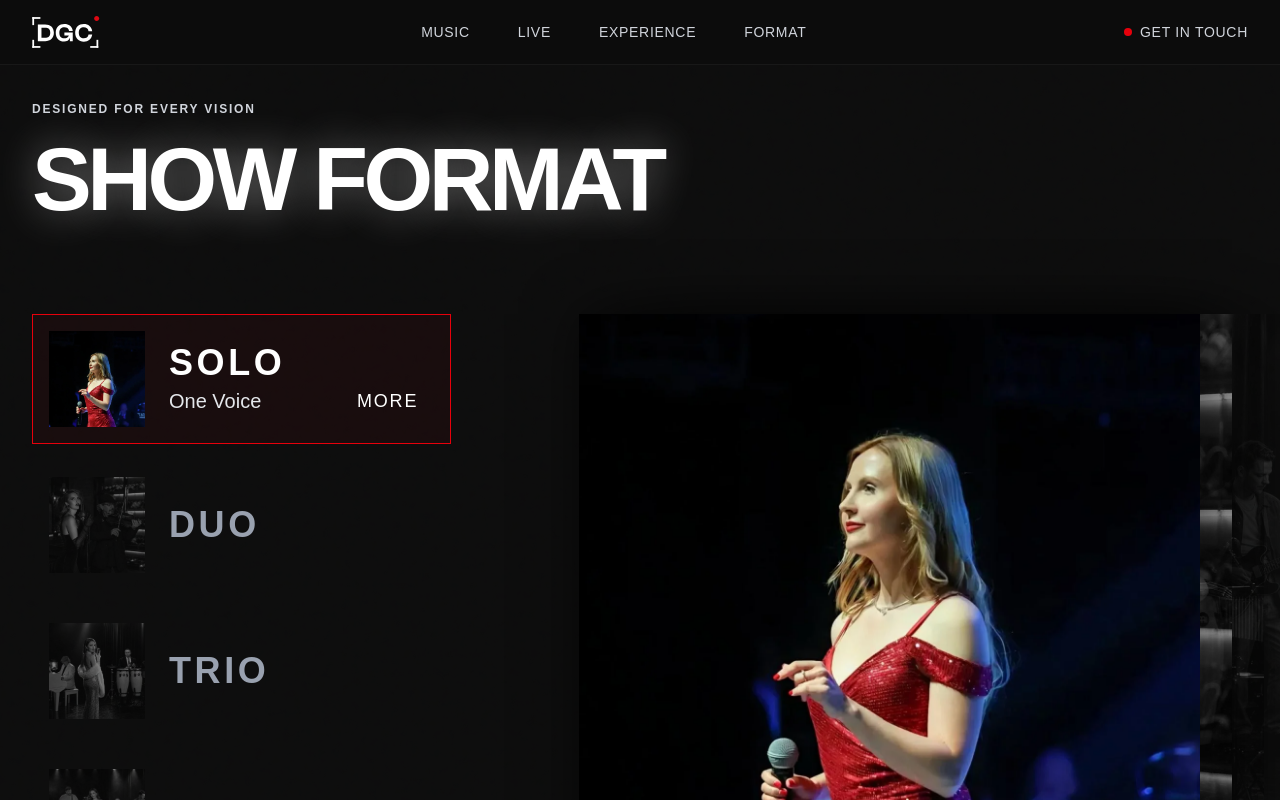
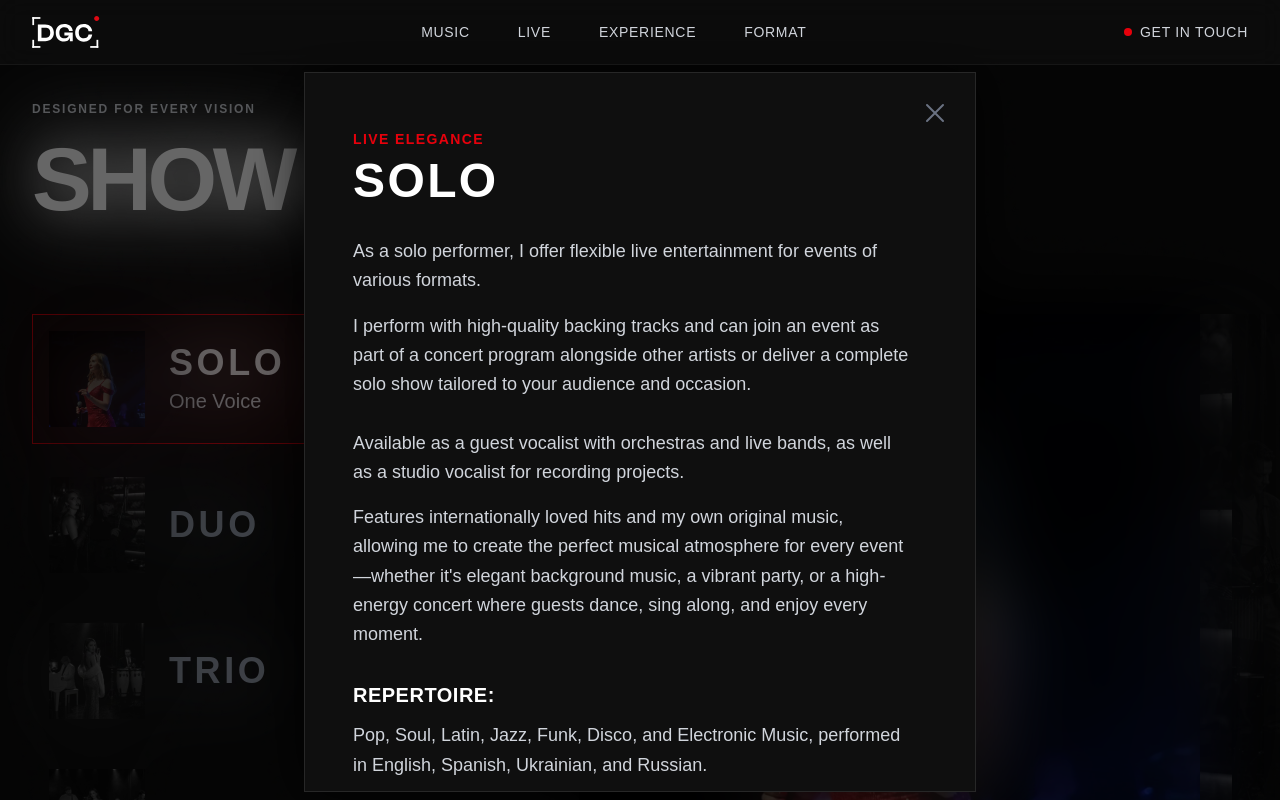
Before and after one commit to shahovatania-singer/shahova-web, a Next.js app: page / in a window 1280 px wide. Both pictures are taken after a click on the button "MORE". Shown: the part 4015-4815 px from the top of the page. Built offline with nearby package versions, Linux system fonts and the light colour scheme.

Commit message:
add MORE functional

```diff
--- a/src/components/Experience.tsx
+++ b/src/components/Experience.tsx
@@ -27,7 +27,7 @@ export default function Experience() {
           {/* Third Layer */}
           <div className="absolute top-0 bottom-0 w-full translate-x-[32px] z-0 overflow-hidden border-l-[4px] border-[#0d0d0d]">
             <img
-              src="https://images.unsplash.com/photo-1601506521937-0121a7fc2a6b?q=80&w=2071&auto=format&fit=crop"
+              src="/image/Experience.webp"
               alt=""
               className="w-full h-full object-cover opacity-60 mix-blend-luminosity grayscale"
             />
@@ -36,7 +36,7 @@ export default function Experience() {
           {/* Second Layer */}
           <div className="absolute top-0 bottom-0 w-full translate-x-[16px] z-10 overflow-hidden border-l-[4px] border-[#0d0d0d]">
             <img
-              src="https://images.unsplash.com/photo-1601506521937-0121a7fc2a6b?q=80&w=2071&auto=format&fit=crop"
+              src="/image/Experience.webp"
               alt=""
               className="w-full h-full object-cover opacity-80 mix-blend-luminosity grayscale"
             />
@@ -45,7 +45,7 @@ export default function Experience() {
           {/* Main Image */}
           <div className="relative z-20 w-full aspect-[16/10] bg-zinc-900 overflow-hidden shadow-[0px_0px_50px_rgba(0,0,0,0.5)]">
             <img
-              src="https://images.unsplash.com/photo-1601506521937-0121a7fc2a6b?q=80&w=2071&auto=format&fit=crop"
+              src="/image/Experience.webp"
               alt="Cameraman in action"
               className="w-full h-full object-cover"
             />
--- a/src/components/Format.tsx
+++ b/src/components/Format.tsx
@@ -1,7 +1,7 @@
 "use client";
 
-import React, { useState } from "react";
-import { motion } from "framer-motion";
+import React, { useState, useEffect } from "react";
+import { motion, AnimatePresence } from "framer-motion";
 
 const FORMATS = [
   {
@@ -10,6 +10,21 @@ const FORMATS = [
     subtitle: "One Voice",
     thumbnail: "/image/Solo.webp",
     mainImage: "/image/Solo.webp",
+    details: (
+      <>
+        <p className="text-red-600 uppercase tracking-widest text-sm font-semibold mb-2">Live Elegance</p>
+        <h3 className="text-4xl md:text-5xl font-black text-white mb-8 tracking-wider">SOLO</h3>
+        <p className="mb-4 text-gray-300 leading-relaxed text-lg">As a solo performer, I offer flexible live entertainment for events of various formats.</p>
+        <p className="mb-4 text-gray-300 leading-relaxed text-lg">I perform with high-quality backing tracks and can join an event as part of a concert program alongside other artists or deliver a complete solo show tailored to your audience and occasion.<br/><br/>Available as a guest vocalist with orchestras and live bands, as well as a studio vocalist for recording projects.</p>
+        <p className="mb-8 text-gray-300 leading-relaxed text-lg">Features internationally loved hits and my own original music, allowing me to create the perfect musical atmosphere for every event—whether it's elegant background music, a vibrant party, or a high-energy concert where guests dance, sing along, and enjoy every moment.</p>
+
+        <h4 className="text-white font-bold text-xl mb-3 uppercase tracking-wide">Repertoire:</h4>
+        <p className="mb-8 text-gray-300 leading-relaxed text-lg">Pop, Soul, Latin, Jazz, Funk, Disco, and Electronic Music, performed in English, Spanish, Ukrainian, and Russian.</p>
+
+        <h4 className="text-white font-bold text-xl mb-3 uppercase tracking-wide">I perform at:</h4>
+        <p className="text-gray-300 leading-relaxed text-lg">corporate events, weddings, gala dinners, restaurants, hotels, festivals, holiday celebrations, private parties etc.</p>
+      </>
+    )
   },
   {
     id: "duo",
@@ -17,6 +32,19 @@ const FORMATS = [
     subtitle: "Vocals & Violin",
     thumbnail: "/image/Duo.webp",
     mainImage: "/image/Duo.webp",
+    details: (
+      <>
+        <p className="text-red-600 uppercase tracking-widest text-sm font-semibold mb-2">Duo Performance — Vocal + Violin</p>
+        <h3 className="text-4xl md:text-5xl font-black text-white mb-8 tracking-wider">DUO</h3>
+        <p className="mb-8 text-gray-300 leading-relaxed text-lg">Our duo combines live vocals with high-quality music arrangements and the beautiful sound of the violin, creating a stylish, elegant, and welcoming atmosphere for your guests.</p>
+
+        <h4 className="text-white font-bold text-xl mb-3 uppercase tracking-wide">Our repertoire includes:</h4>
+        <p className="mb-8 text-gray-300 leading-relaxed text-lg">Jazz, Soul, Pop, Lounge, Latino, and internationally loved classics, carefully selected to complement the atmosphere while making every event feel memorable and unique.</p>
+
+        <h4 className="text-white font-bold text-xl mb-3 uppercase tracking-wide">This format is perfect for:</h4>
+        <p className="text-gray-300 leading-relaxed text-lg">wedding receptions and guest welcomes, cocktail hours, wine evenings, lounge cafés, fine dining restaurants, museums, art galleries, private celebrations, corporate events, hotel lounges, boutique venues, and other sophisticated occasions.</p>
+      </>
+    )
   },
   {
     id: "trio",
@@ -24,6 +52,19 @@ const FORMATS = [
     subtitle: "Vocals & Percussion",
     thumbnail: "/image/Trio.webp",
     mainImage: "/image/Trio.webp",
+    details: (
+      <>
+        <p className="text-red-600 uppercase tracking-widest text-sm font-semibold mb-2">Trio — Vocal, Piano, Violin & Percussion</p>
+        <h3 className="text-4xl md:text-5xl font-black text-white mb-8 tracking-wider">TRIO</h3>
+        <p className="mb-8 text-gray-300 leading-relaxed text-lg">Golden notes Trio is an elegant blend of live vocals, piano, violin, and percussion instruments (congas, cajón, and more), creating a refined and unforgettable musical experience.</p>
+
+        <h4 className="text-white font-bold text-xl mb-3 uppercase tracking-wide">The repertoire:</h4>
+        <p className="mb-8 text-gray-300 leading-relaxed text-lg">Bossa Nova, Jazz, Swing, Pop, Latin and Lounge favorites.</p>
+
+        <h4 className="text-white font-bold text-xl mb-3 uppercase tracking-wide">Perfect for:</h4>
+        <p className="text-gray-300 leading-relaxed text-lg">restaurants, cafés, bars, and venues looking for sophisticated background music with a warm and elegant vibe.</p>
+      </>
+    )
   },
   {
     id: "full-band",
@@ -31,11 +72,40 @@ const FORMATS = [
     subtitle: "Grand Performance",
     thumbnail: "/image/Full BandF.webp",
     mainImage: "/image/Full BandF.webp",
+    details: (
+      <>
+        <p className="text-red-600 uppercase tracking-widest text-sm font-semibold mb-2">Experience</p>
+        <h3 className="text-4xl md:text-5xl font-black text-white mb-8 tracking-wider">FULL BAND</h3>
+        <p className="mb-4 text-gray-300 leading-relaxed text-lg">A powerful, high-energy live show featuring a full professional band, designed for complete concert programs and unforgettable live entertainment, delivering a rich, dynamic sound, strong stage presence, and an engaging performance that keeps audiences entertained from beginning to end.</p>
+        <p className="mb-8 text-gray-300 leading-relaxed text-lg">This format creates an exciting atmosphere where guests can dance, sing along, and fully enjoy the energy and vibe of live music.</p>
+
+        <h4 className="text-white font-bold text-xl mb-3 uppercase tracking-wide">Line-up:</h4>
+        <p className="mb-8 text-gray-300 leading-relaxed text-lg">Vocals • Piano • Guitar • Bass • Drums</p>
+
+        <h4 className="text-white font-bold text-xl mb-3 uppercase tracking-wide">The repertoire:</h4>
+        <p className="mb-8 text-gray-300 leading-relaxed text-lg">combines internationally loved hits with original music, featuring Pop, Dance, Funk, Soul, Disco, Latino, Jazz, and modern chart favorites.</p>
+
+        <h4 className="text-white font-bold text-xl mb-3 uppercase tracking-wide">Perfect for:</h4>
+        <p className="text-gray-300 leading-relaxed text-lg">large-scale events, weddings, festivals, corporate events, city celebrations, private parties, hotel entertainment, restaurants, clubs, and concert venues.</p>
+      </>
+    )
   },
 ];
 
 export default function Format() {
   const [stackOrder, setStackOrder] = useState(["solo", "duo", "trio", "full-band"]);
+  const [activePopup, setActivePopup] = useState<string | null>(null);
+
+  useEffect(() => {
+    if (activePopup) {
+      document.body.style.overflow = "hidden";
+    } else {
+      document.body.style.overflow = "unset";
+    }
+    return () => {
+      document.body.style.overflow = "unset";
+    };
+  }, [activePopup]);
 
   const handleSelect = (id: string) => {
     setStackOrder((prev) => {
@@ -113,8 +183,7 @@ export default function Format() {
                       <button
                         onClick={(e) => {
                           e.stopPropagation();
-                          // Navigation logic will go here
-                          console.log(`Navigate to more info for ${format.id}`);
+                          setActivePopup(format.id);
                         }}
                         className="text-xs md:text-lg font-medium tracking-widest text-white hover:text-red-600 transition-colors cursor-pointer flex-shrink-0"
                       >
@@ -162,6 +231,42 @@ export default function Format() {
           })}
         </div>
       </div>
+
+      {/* Modal Popup */}
+      <AnimatePresence>
+        {activePopup && (
+          <motion.div
+            initial={{ opacity: 0 }}
+            animate={{ opacity: 1 }}
+            exit={{ opacity: 0 }}
+            className="fixed inset-0 z-40 flex items-center justify-center px-4 pb-4 pt-20 bg-black/60 backdrop-blur-2xl"
+            onClick={() => setActivePopup(null)}
+          >
+            <motion.div
+              initial={{ y: 50, opacity: 0, scale: 0.95 }}
+              animate={{ y: 0, opacity: 1, scale: 1 }}
+              exit={{ y: 20, opacity: 0, scale: 0.95 }}
+              transition={{ type: "spring", stiffness: 300, damping: 30 }}
+              className="relative w-full max-w-2xl bg-[#0f0f0f] border border-white/10 p-8 md:p-12 shadow-[0_0_50px_rgba(0,0,0,0.8)] overflow-y-auto max-h-[90vh]"
+              onClick={(e) => e.stopPropagation()} // Prevent closing when clicking inside
+            >
+              <button
+                onClick={() => setActivePopup(null)}
+                className="absolute top-4 right-4 text-gray-500 hover:text-white transition-colors p-2"
+                aria-label="Close"
+              >
+                <svg xmlns="http://www.w3.org/2000/svg" className="h-8 w-8" fill="none" viewBox="0 0 24 24" stroke="currentColor">
+                  <path strokeLinecap="round" strokeLinejoin="round" strokeWidth={1.5} d="M6 18L18 6M6 6l12 12" />
+                </svg>
+              </button>
+
+              <div className="mt-2 pr-4">
+                {FORMATS.find((f) => f.id === activePopup)?.details}
+              </div>
+            </motion.div>
+          </motion.div>
+        )}
+      </AnimatePresence>
     </section>
   );
 }
```
Also changed, not shown: public/image/Experience.webp (added).
